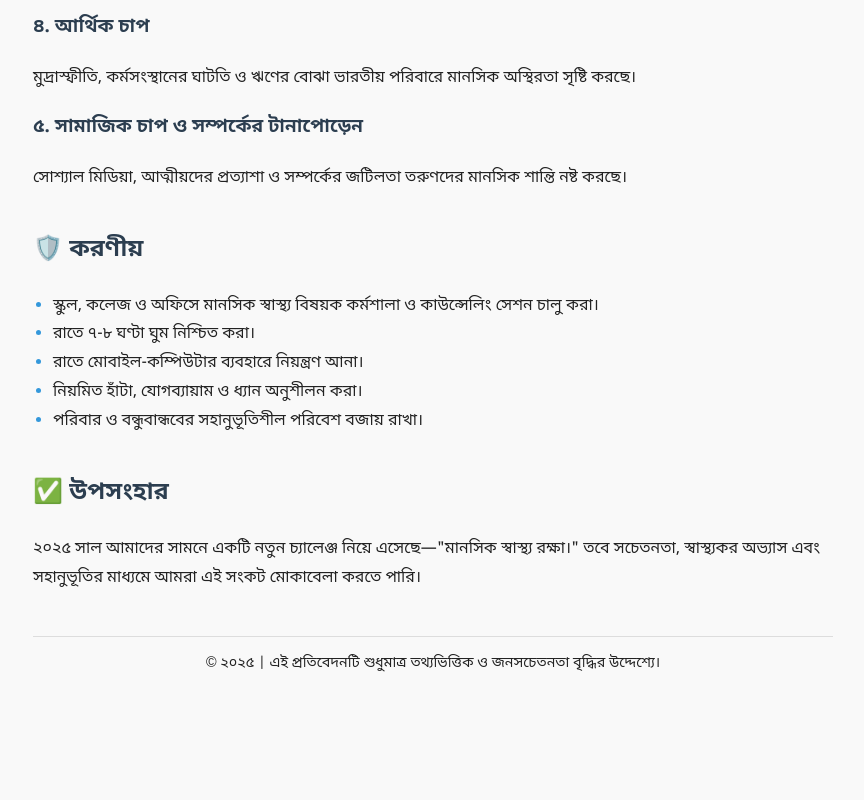
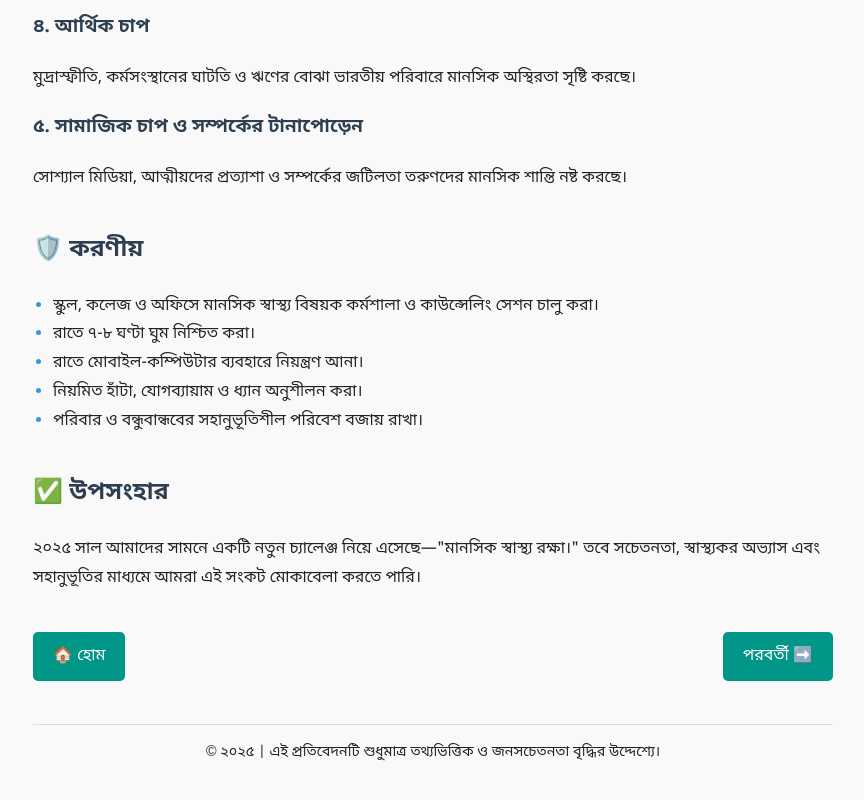
Before and after one commit to baponkar/health, a plain HTML site: page index.html in a window 1280 px wide. Shown: the part 930-1730 px from the top of the page, without its empty margins (207-1071 px from the left). Before the commit the page ends 1647 px from the top, so only its background shows below. Drawn offline with Linux system fonts and the light colour scheme.

Commit message:
update index.html

```diff
--- a/index.html
+++ b/index.html
@@ -85,6 +85,16 @@
     <h2>✅ উপসংহার</h2>
     <p>২০২৫ সাল আমাদের সামনে একটি নতুন চ্যালেঞ্জ নিয়ে এসেছে—"মানসিক স্বাস্থ্য রক্ষা।" তবে সচেতনতা, স্বাস্থ্যকর অভ্যাস এবং সহানুভূতির মাধ্যমে আমরা এই সংকট মোকাবেলা করতে পারি।</p>
 
+    <div style="display: flex; justify-content: space-between; margin-top: 40px;">
+        <a href="index.html" style="background-color: #009688; color: white; padding: 10px 20px; text-decoration: none; border-radius: 5px;">
+            🏠 হোম
+        </a>
+        <a href="health_diet.html" style="background-color: #009688; color: white; padding: 10px 20px; text-decoration: none; border-radius: 5px;">
+          পরবর্তী ➡️
+        </a>
+      </div>
+
+
     <footer>
         &copy; ২০২৫ | এই প্রতিবেদনটি শুধুমাত্র তথ্যভিত্তিক ও জনসচেতনতা বৃদ্ধির উদ্দেশ্যে।
     </footer>
```
